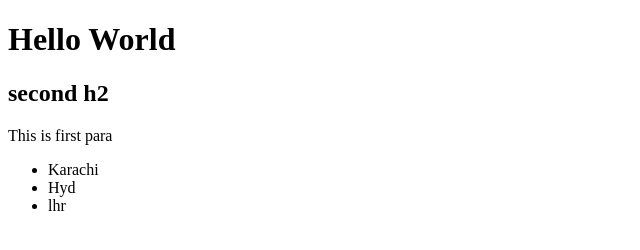
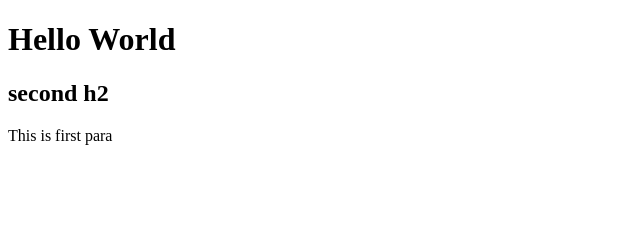
Before and after one commit to MoizAli6787/firstproject, a plain HTML site: page index.html in a window 1280 px wide. Shown: the whole page, without its empty margins (0-640 px from the left). Drawn offline with Linux system fonts and the light colour scheme.

Commit message:
first commit in firstbranch

```diff
--- a/index.html
+++ b/index.html
@@ -11,12 +11,6 @@
     <h2>second h2</h2>
     <p>This is first para</p>
 
-    <ul>
-        <li>Karachi</li>
-        <li>Hyd</li>
-        <li>lhr</li>
-    </ul>
-
 
 </body>
 </html>
```
